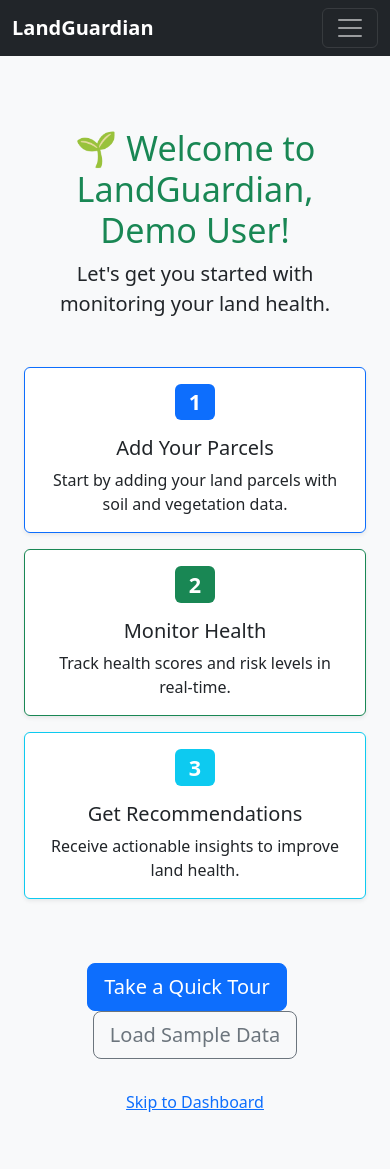
After one commit to ThatDudeJude/Land_Guardian, a Flask app: page /welcome in a window 390 px wide. The commit adds this page. Run offline with Flask 3, Linux system fonts and the light colour scheme; a user stored in the database is signed in.

Commit message:
Added essential welcome flow and guided tour

```diff
--- a/landguardian/app/routes.py
+++ b/landguardian/app/routes.py
@@ -38,7 +38,8 @@ def dashboard():
             'risk_color': p.risk_color
         } for p in parcels
     ]
-    return render_template('dashboard.html', parcels=parcels, stats=stats, parcels_data=parcels_data)
+    is_first_visit = len(parcels) == 0
+    return render_template('dashboard.html', parcels=parcels, stats=stats, parcels_data=parcels_data, is_first_visit=is_first_visit)
 
 @main_bp.route('/add', methods=['GET', 'POST'])
 @login_required
@@ -139,9 +140,65 @@ def register():
         db.session.add(user)
         db.session.commit()
         flash('Registration successful', 'success')
-        return redirect(url_for('main.login'))
+        return redirect(url_for('main.welcome'))
 
     return render_template('register.html')
+
+@main_bp.route('/welcome')
+@login_required
+def welcome():
+    """
+    Welcome page for new users with onboarding guidance.
+    """
+    return render_template('welcome.html')
+
+@main_bp.route('/load-sample-data', methods=['POST'])
+@login_required
+def load_sample_data():
+    """
+    Load sample parcels for new users.
+    """
+    if LandParcel.query.filter_by(user_id=current_user.id).count() > 0:
+        return jsonify({'success': False, 'message': 'Sample data already loaded'})
+
+    samples = [
+        {
+            'name': 'Sample Farm A',
+            'location': 'Northern Valley',
+            'latitude': 37.7749,
+            'longitude': -122.4194,
+            'soil_quality': 8,
+            'vegetation_cover': 7
+        },
+        {
+            'name': 'Sample Farm B',
+            'location': 'Southern Hills',
+            'latitude': 37.7849,
+            'longitude': -122.4094,
+            'soil_quality': 5,
+            'vegetation_cover': 4
+        }
+    ]
+
+    for data in samples:
+        health_score = LandParcel.calculate_health_score(data['soil_quality'], data['vegetation_cover'])
+        risk_level, risk_label, risk_color = LandParcel.get_risk_category(health_score)
+        parcel = LandParcel(
+            name=data['name'],
+            location=data['location'],
+            latitude=data['latitude'],
+            longitude=data['longitude'],
+            soil_quality=data['soil_quality'],
+            vegetation_cover=data['vegetation_cover'],
+            health_score=health_score,
+            risk_level=risk_level,
+            risk_label=risk_label,
+            risk_color=risk_color,
+            user_id=current_user.id
+        )
+        db.session.add(parcel)
+    db.session.commit()
+    return jsonify({'success': True})
 
 @main_bp.route('/login', methods=['GET', 'POST'])
 def login():
--- a/landguardian/app/templates/dashboard.html
+++ b/landguardian/app/templates/dashboard.html
@@ -119,6 +119,9 @@
 {% endblock %} {% block scripts %}
 <script>
   document.addEventListener('DOMContentLoaded', function() {
+      {% if is_first_visit %}
+      document.body.classList.add('first-visit');
+      {% endif %}
         initMap({{ parcels_data|tojson }});
 
         // Card click events
--- /dev/null
+++ b/landguardian/app/templates/welcome.html
@@ -0,0 +1,247 @@
+{% extends "base.html" %} {% block title %}Welcome to LandGuardian{% endblock %}
+{% block content %}
+<div class="container py-5">
+  <div class="row justify-content-center">
+    <div class="col-lg-8">
+      <div class="text-center mb-5">
+        <h1 class="display-4 text-success">
+          🌱 Welcome to LandGuardian, {{ current_user.name }}!
+        </h1>
+        <p class="lead">
+          Let's get you started with monitoring your land health.
+        </p>
+      </div>
+
+      <div class="row mb-5">
+        <div class="col-md-4 mb-3">
+          <div class="card h-100 border-primary">
+            <div class="card-body text-center">
+              <div class="mb-3">
+                <span class="badge bg-primary fs-4">1</span>
+              </div>
+              <h5 class="card-title">Add Your Parcels</h5>
+              <p class="card-text">
+                Start by adding your land parcels with soil and vegetation data.
+              </p>
+            </div>
+          </div>
+        </div>
+        <div class="col-md-4 mb-3">
+          <div class="card h-100 border-success">
+            <div class="card-body text-center">
+              <div class="mb-3">
+                <span class="badge bg-success fs-4">2</span>
+              </div>
+              <h5 class="card-title">Monitor Health</h5>
+              <p class="card-text">
+                Track health scores and risk levels in real-time.
+              </p>
+            </div>
+          </div>
+        </div>
+        <div class="col-md-4 mb-3">
+          <div class="card h-100 border-info">
+            <div class="card-body text-center">
+              <div class="mb-3">
+                <span class="badge bg-info fs-4">3</span>
+              </div>
+              <h5 class="card-title">Get Recommendations</h5>
+              <p class="card-text">
+                Receive actionable insights to improve land health.
+              </p>
+            </div>
+          </div>
+        </div>
+      </div>
+
+      <div class="text-center mb-4">
+        <a
+          href="{{ url_for('main.dashboard') }}"
+          class="btn btn-primary btn-lg me-3"
+          id="start-tour"
+          >Take a Quick Tour</a
+        >
+        <button class="btn btn-outline-secondary btn-lg" id="load-sample">
+          Load Sample Data
+        </button>
+      </div>
+
+      <div class="text-center">
+        <a href="{{ url_for('main.dashboard') }}" class="btn btn-link"
+          >Skip to Dashboard</a
+        >
+      </div>
+    </div>
+  </div>
+</div>
+
+<!-- Tour Modals -->
+<div class="modal fade" id="tourModal1" tabindex="-1">
+  <div class="modal-dialog">
+    <div class="modal-content">
+      <div class="modal-header">
+        <h5 class="modal-title">Welcome to Your Dashboard</h5>
+        <button
+          type="button"
+          class="btn-close"
+          data-bs-dismiss="modal"
+        ></button>
+      </div>
+      <div class="modal-body">
+        <p>
+          This is your dashboard where you can see all your land parcels,
+          statistics, and health monitoring data.
+        </p>
+      </div>
+      <div class="modal-footer">
+        <button class="btn btn-secondary" id="skip-tour">Skip Tour</button>
+        <button class="btn btn-primary" id="tour-next-1">Next</button>
+      </div>
+    </div>
+  </div>
+</div>
+
+<div class="modal fade" id="tourModal2" tabindex="-1">
+  <div class="modal-dialog">
+    <div class="modal-content">
+      <div class="modal-header">
+        <h5 class="modal-title">Interactive Map</h5>
+        <button
+          type="button"
+          class="btn-close"
+          data-bs-dismiss="modal"
+        ></button>
+      </div>
+      <div class="modal-body">
+        <p>
+          The map shows your parcels with color-coded risk levels. Green for low
+          risk, yellow for medium, red for high risk.
+        </p>
+      </div>
+      <div class="modal-footer">
+        <button class="btn btn-secondary" id="tour-back-2">Back</button>
+        <button class="btn btn-primary" id="tour-next-2">Next</button>
+      </div>
+    </div>
+  </div>
+</div>
+
+<div class="modal fade" id="tourModal3" tabindex="-1">
+  <div class="modal-dialog">
+    <div class="modal-content">
+      <div class="modal-header">
+        <h5 class="modal-title">Add Your First Parcel</h5>
+        <button
+          type="button"
+          class="btn-close"
+          data-bs-dismiss="modal"
+        ></button>
+      </div>
+      <div class="modal-body">
+        <p>
+          Click the "Add New Parcel" button to start adding your land parcels.
+          You'll need soil quality and vegetation cover data.
+        </p>
+      </div>
+      <div class="modal-footer">
+        <button class="btn btn-secondary" id="tour-back-3">Back</button>
+        <button class="btn btn-success" id="tour-finish">Get Started!</button>
+      </div>
+    </div>
+  </div>
+</div>
+{% endblock %} {% block scripts %}
+<script>
+  document.addEventListener('DOMContentLoaded', function () {
+    const startTourBtn = document.getElementById('start-tour');
+    const loadSampleBtn = document.getElementById('load-sample');
+    const skipTourBtn = document.getElementById('skip-tour');
+
+    // Load sample data
+    loadSampleBtn.addEventListener('click', function () {
+      fetch('/load-sample-data', {
+        method: 'POST',
+        headers: {
+          'Content-Type': 'application/json',
+        },
+      })
+        .then((response) => response.json())
+        .then((data) => {
+          if (data.success) {
+            alert('Sample data loaded! Redirecting to dashboard...');
+            window.location.href = '{{ url_for("main.dashboard") }}';
+          } else {
+            alert('Error loading sample data');
+          }
+        });
+    });
+
+    // Start tour
+    startTourBtn.addEventListener('click', function () {
+      const modal1 = new bootstrap.Modal(document.getElementById('tourModal1'));
+      modal1.show();
+    });
+
+    // Tour navigation
+    document
+      .getElementById('tour-next-1')
+      .addEventListener('click', function () {
+        bootstrap.Modal.getInstance(
+          document.getElementById('tourModal1')
+        ).hide();
+        const modal2 = new bootstrap.Modal(
+          document.getElementById('tourModal2')
+        );
+        modal2.show();
+      });
+
+    document
+      .getElementById('tour-next-2')
+      .addEventListener('click', function () {
+        bootstrap.Modal.getInstance(
+          document.getElementById('tourModal2')
+        ).hide();
+        const modal3 = new bootstrap.Modal(
+          document.getElementById('tourModal3')
+        );
+        modal3.show();
+      });
+
+    document
+      .getElementById('tour-back-2')
+      .addEventListener('click', function () {
+        bootstrap.Modal.getInstance(
+          document.getElementById('tourModal2')
+        ).hide();
+        const modal1 = new bootstrap.Modal(
+          document.getElementById('tourModal1')
+        );
+        modal1.show();
+      });
+
+    document
+      .getElementById('tour-back-3')
+      .addEventListener('click', function () {
+        bootstrap.Modal.getInstance(
+          document.getElementById('tourModal3')
+        ).hide();
+        const modal2 = new bootstrap.Modal(
+          document.getElementById('tourModal2')
+        );
+        modal2.show();
+      });
+
+    document
+      .getElementById('tour-finish')
+      .addEventListener('click', function () {
+        localStorage.setItem('tour_completed', 'true');
+        window.location.href = '{{ url_for("main.dashboard") }}';
+      });
+
+    skipTourBtn.addEventListener('click', function () {
+      localStorage.setItem('tour_completed', 'true');
+      window.location.href = '{{ url_for("main.dashboard") }}';
+    });
+  });
+</script>
+{% endblock %}
```
Also changed, not shown: PROMPTS.md (+3 -0 lines), TASKS_AND_CHANGES.md (+9 -0 lines). Lines whose indentation alone changed are shown as unchanged.
